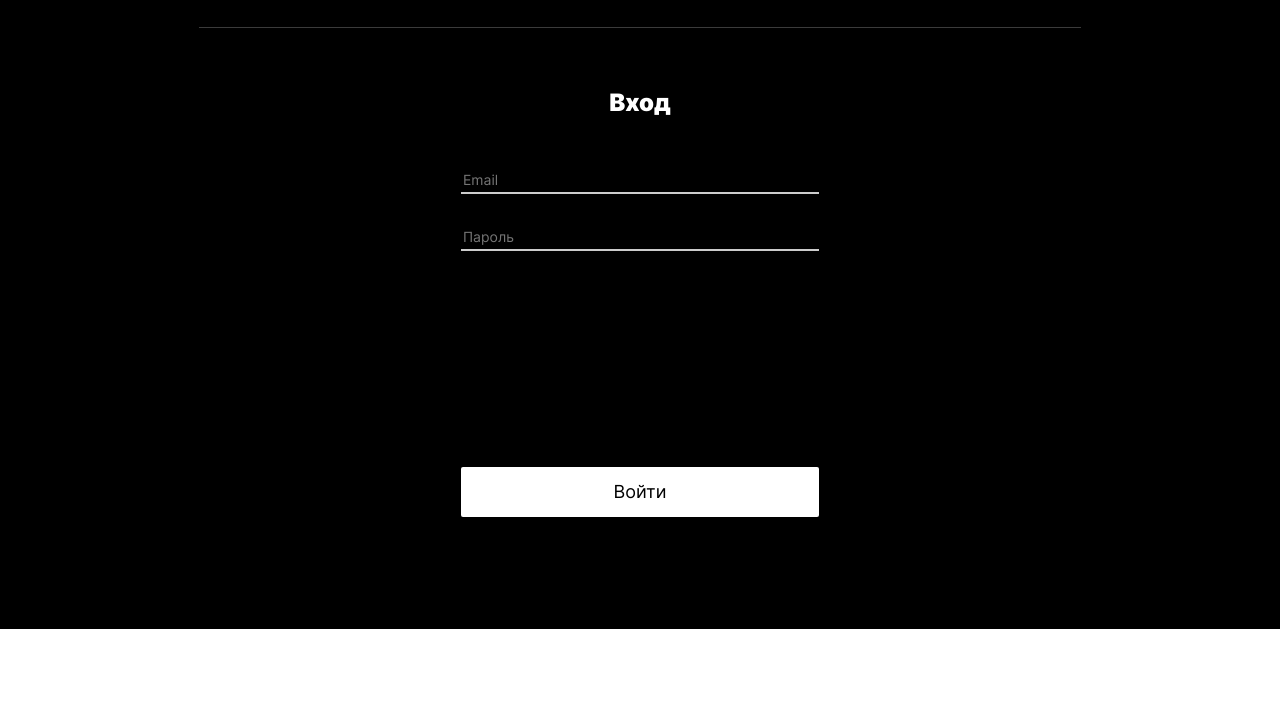
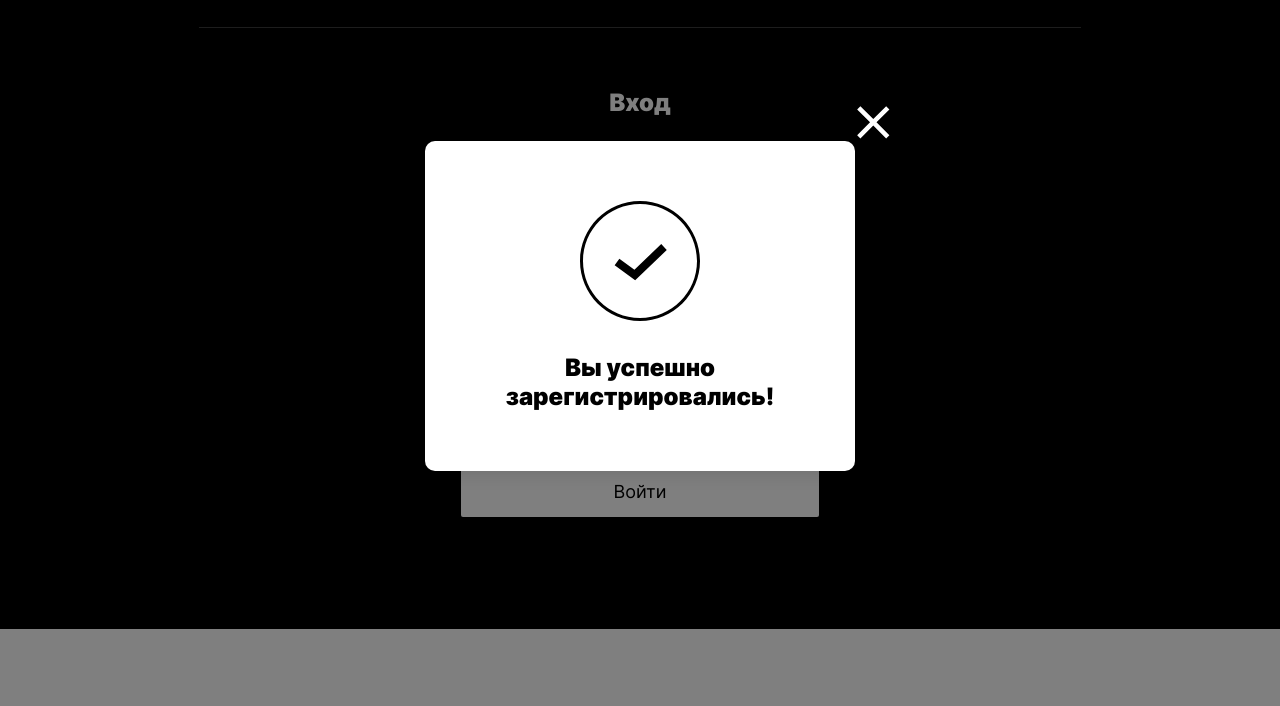
Before and after one commit to DaniyarOtynshin/react-mesto-auth, a React app: page /sign-in in a window 1280 px wide. Shown: the part 94-800 px from the top of the page. Built offline with nearby package versions, Linux system fonts and the light colour scheme; no server answers.

Commit message:
feat: make InfoTooltip component

```diff
--- a/src/blocks/header/__auth/header__auth.css
+++ b/src/blocks/header/__auth/header__auth.css
@@ -1,7 +1,7 @@
 .header__auth{
     margin: 0;
     padding-top: 13px;
-    font-family: 'Inter';
+    font-family: 'Inter', Arial, sans-serif;;
     font-style: normal;
     font-weight: normal;
     font-size: 18px;
--- a/src/blocks/login/login.css
+++ b/src/blocks/login/login.css
@@ -6,6 +6,5 @@
     flex-direction: column;
     justify-content: center;
     align-items: center;
-    z-index: 2;
     transition: visibility 0.5s, opacity 0.3s linear;
 }
--- /dev/null
+++ b/src/blocks/popup-infotooltip/__text/popup-infotooltip__text.css
@@ -0,0 +1,11 @@
+.popup-infotooltip__text{
+    font-family: 'Inter';
+    font-style: normal;
+    font-weight: 900;
+    font-size: 24px;
+    line-height: 29px;
+    text-align: center;
+    color: #000000;
+    max-width: 358px;
+    margin: 0 auto 60px;
+}
--- /dev/null
+++ b/src/blocks/popup-infotooltip/__union/popup-infotooltip__union.css
@@ -0,0 +1,5 @@
+.popup-infotooltip__union{
+    width: 120px;
+    height: 120px;
+    margin: 60px auto 32px;
+}
--- /dev/null
+++ b/src/blocks/popup-infotooltip/popup-infotooltip.css
@@ -0,0 +1,12 @@
+.popup-infotooltip{
+    max-width: 430px;
+    width: 100%;
+    background: #FFFFFF;
+    box-shadow: 0px 0px 25px rgba(0, 0, 0, 0.15);
+    border-radius: 10px;
+    position: relative;
+    display: flex;
+    flex-direction: column;
+    justify-content: center;
+    align-items: center;
+}
--- a/src/components/App.js
+++ b/src/components/App.js
@@ -12,6 +12,7 @@ import EditAvatarPopup from './EditAvatarPopup';
 import AddPlacePopup from './AddPlacePopup';
 import Login from './Login';
 import Register from './Register';
+import InfoTooltip from './InfoTooltip';
 
 function App() {
 
@@ -181,6 +182,7 @@ function App() {
           <AddPlacePopup isOpen={isAddPlacePopupOpen} onClose={closeAllPopups} onAddPlace={handleAddPlace} />
           <EditAvatarPopup isOpen={isEditAvatarPopupOpen} onClose={closeAllPopups} onUpdateAvatar={handleUpdateAvatar} />
           <ImagePopup card={selectedCard} onClose={closeAllPopups} />
+          <InfoTooltip />
         </div>
       </div>
     </CurrentUserContext.Provider>
--- /dev/null
+++ b/src/components/InfoTooltip.js
@@ -0,0 +1,17 @@
+import unionPathSuccess from '../images/Union.svg';
+import unionPathReject from '../images/UnionReject.svg';
+
+const InfoTooltip = () => {
+    return (
+        <div className="popup popup_active">
+            <div className="popup-infotooltip">
+                <button className="popup__button" />
+                <img alt="Успешно!" className="popup-infotooltip__union" src={unionPathSuccess} />
+                <h1 className="popup-infotooltip__text">Вы успешно зарегистрировались!</h1>
+            </div>
+        </div>
+
+    )
+}
+
+export default InfoTooltip;
--- a/src/index.css
+++ b/src/index.css
@@ -55,6 +55,9 @@
 @import url(./blocks/popup-image/__pic/popup-image__pic.css);
 @import url(./blocks/popup-image/__image/popup-image__image.css);
 @import url(./blocks/popup-image/__title/popup-image__title.css);
+@import url(./blocks/popup-infotooltip/popup-infotooltip.css);
+@import url(./blocks/popup-infotooltip/__union/popup-infotooltip__union.css);
+@import url(./blocks/popup-infotooltip/__text/popup-infotooltip__text.css);
 @import url(./blocks/login/login.css);
 @import url(./blocks/login/__form/login__form.css);
 @import url(./blocks/login/__input/login__input.css);
```
Also changed, not shown: src/images/Union.svg (added), src/images/UnionReject.svg (added), 1 other file.
